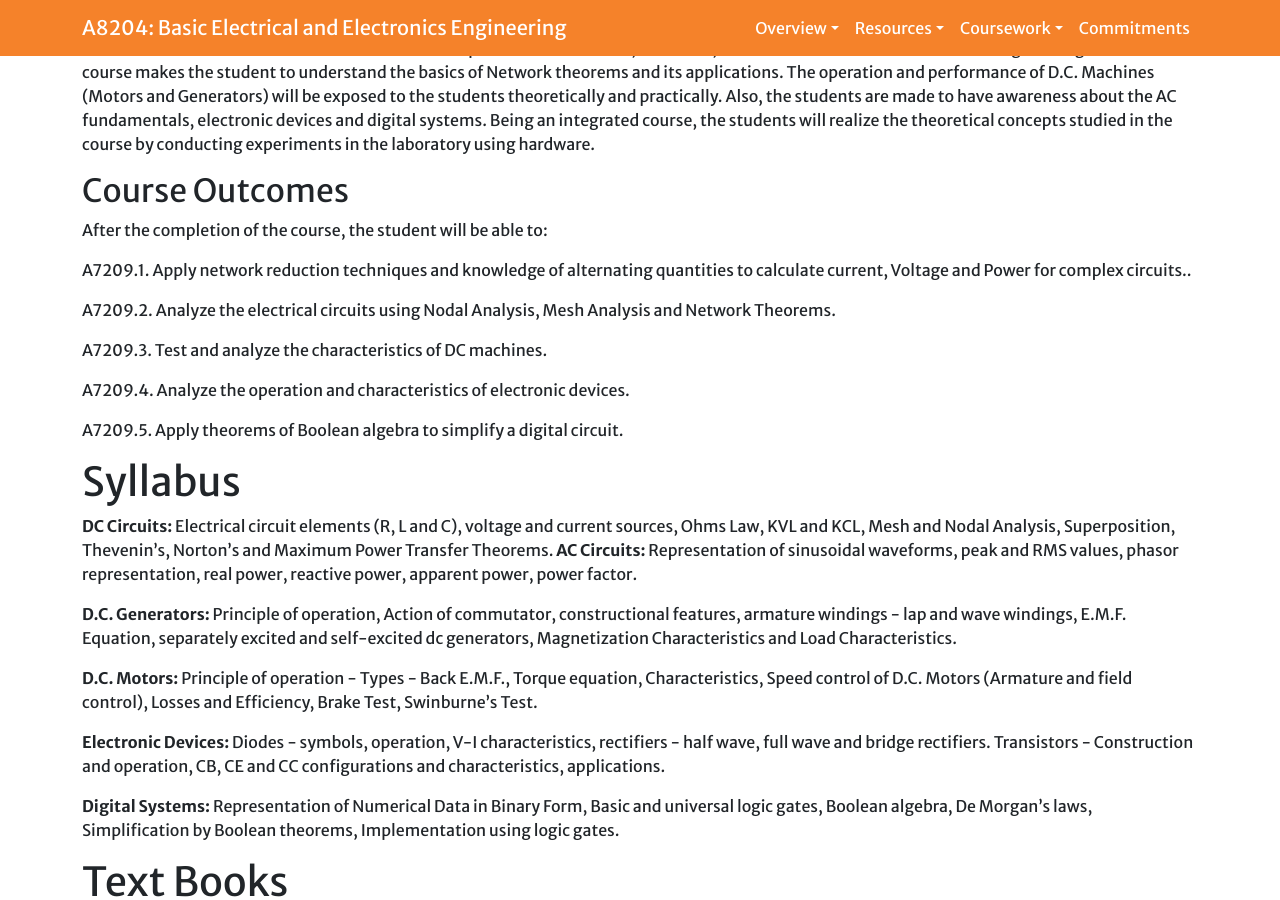
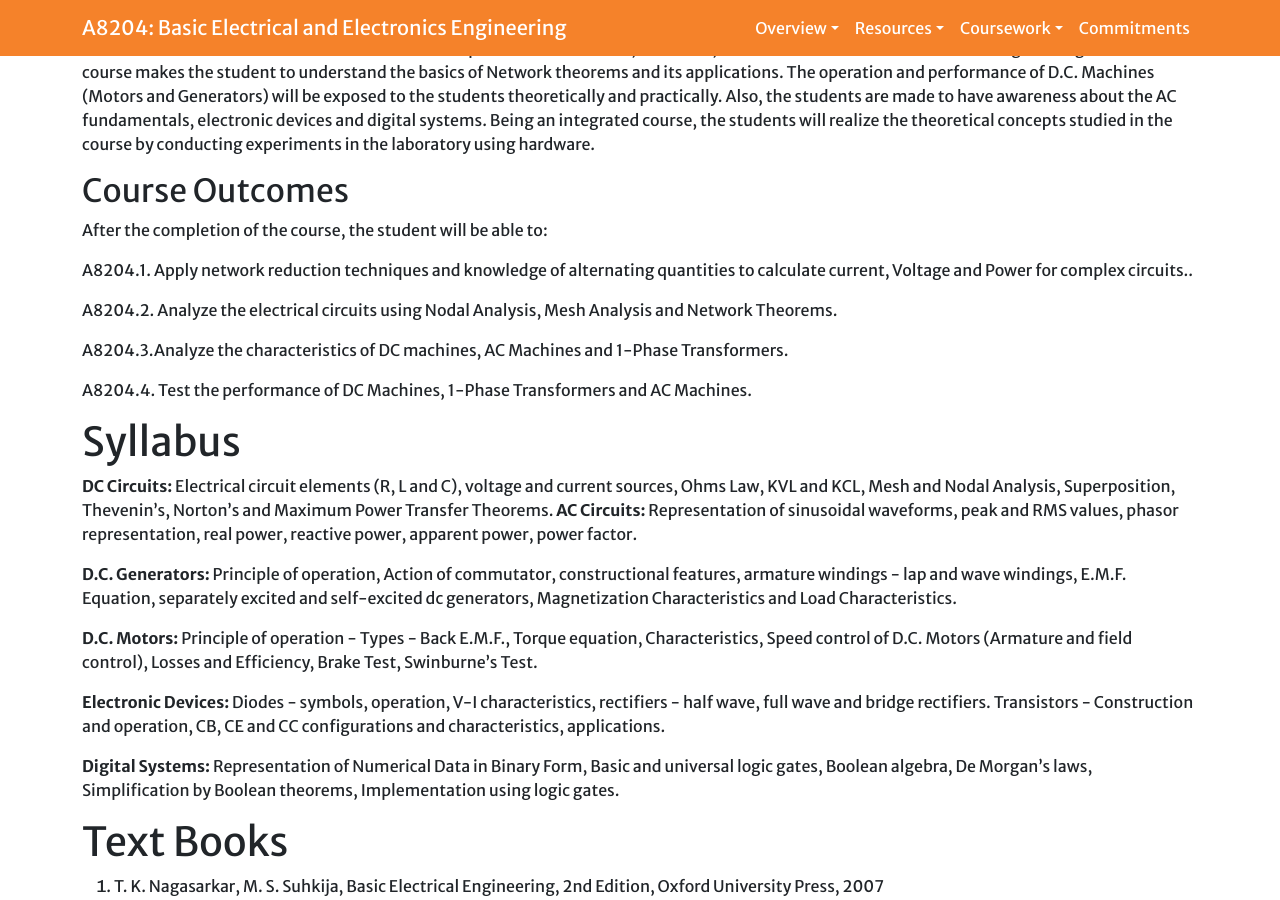
Before and after one commit to mounicavce/BEE, a Jekyll site: the page built from index.md, in a window 1280 px wide and 900 px high, scrolled down 476 px. Built offline with Jekyll 4.4.1, drawn with Linux system fonts in a browser that asks for light colours; a script that is not in the unit is left out; our own code applies the rules of GitHub Pages for plain Markdown files.

Commit message:
Update index.md

```diff
--- a/index.md
+++ b/index.md
@@ -17,15 +17,14 @@ layout: course-single
 
 After the completion of the course, the student will be able to:
 
-A7209.1. Apply network reduction techniques and knowledge of alternating quantities to calculate current, Voltage and Power for complex circuits..
+A8204.1. Apply network reduction techniques and knowledge of alternating quantities to calculate current, Voltage and Power for complex circuits..
 
-A7209.2. Analyze the electrical circuits using Nodal Analysis, Mesh Analysis and Network Theorems.
+A8204.2. Analyze the electrical circuits using Nodal Analysis, Mesh Analysis and Network Theorems.
 
-A7209.3. Test and analyze the characteristics of DC machines.
+A8204.3.Analyze the characteristics of DC machines, AC Machines and 1-Phase Transformers.
 
-A7209.4. Analyze the operation and characteristics of electronic devices.
+A8204.4. Test the performance of DC Machines, 1-Phase Transformers and AC Machines.
 
-A7209.5. Apply theorems of Boolean algebra to simplify a digital circuit.
 
 # <a name="syllabus">Syllabus</a>
 
```
